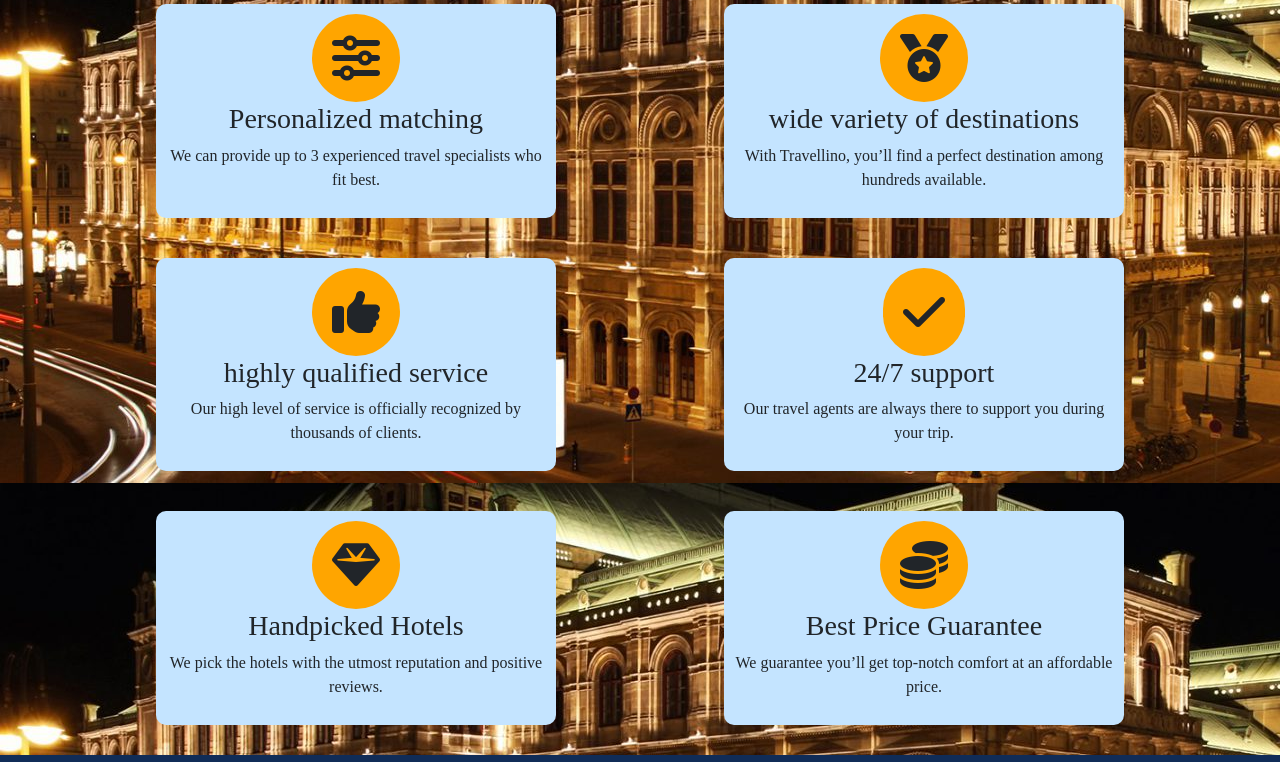
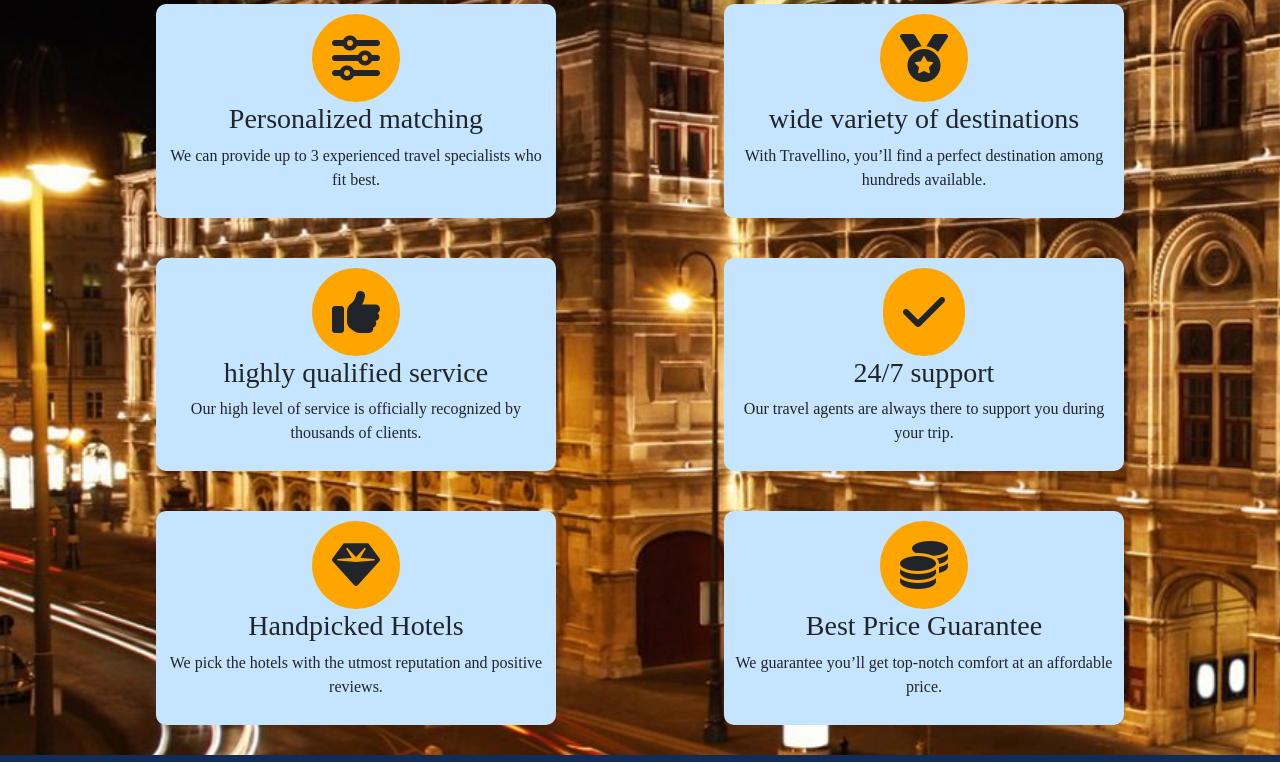
Before and after one commit to atajik61/homework-5, a plain HTML site: page services.html in a window 1280 px wide. Shown: the part 192-954 px from the top of the page. Drawn offline with nearby package versions, Linux system fonts and the light colour scheme.

Commit message:
Update services.html

```diff
--- a/services.html
+++ b/services.html
@@ -49,7 +49,7 @@
 			}
 		</style>
 	</head>
-	<body style="background-image:url(images/e.jpg)">
+	<body style="background-image:url(images/e.jpg);background-size:cover">
 		<header>
 
 			<nav class="navbar navbar-expand-lg">
```
